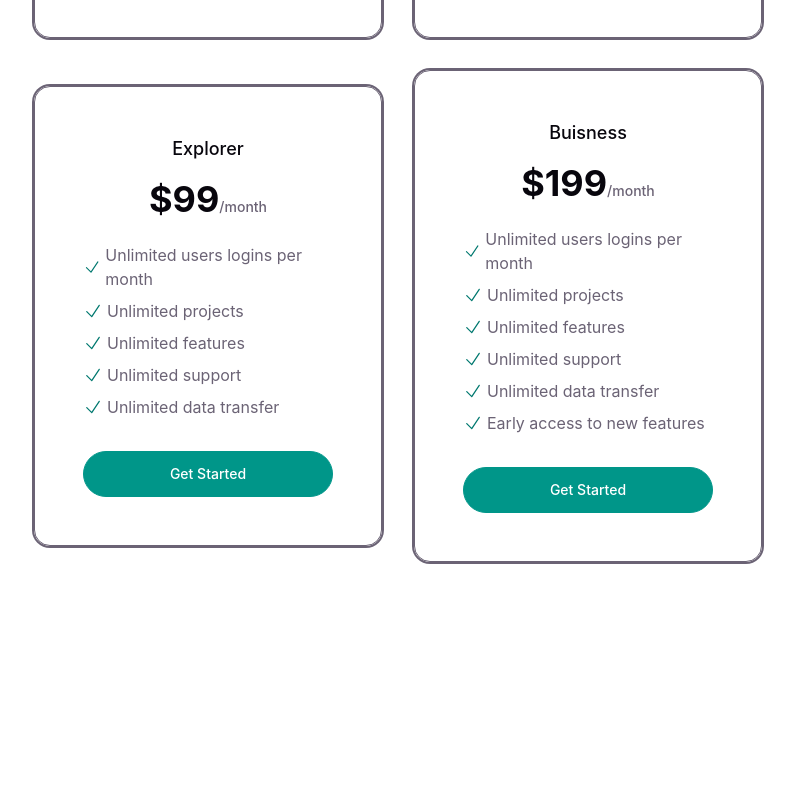
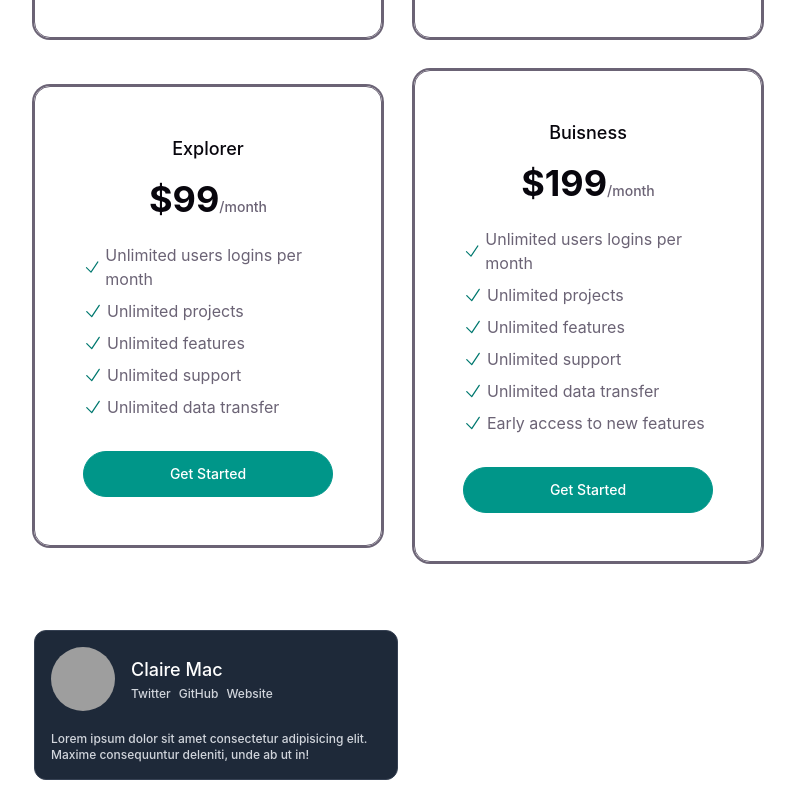
Before and after one commit to Fauzansyz/frontend-react-js, a React (Vite) app: page / in a window 1280 px wide. Shown: the part 1614-2414 px from the top of the page, without its empty margins (242-1037 px from the left). Before the commit the page ends 2224 px from the top, so only its background shows below. Built offline with nearby package versions, Linux system fonts and the light colour scheme; grey boxes are pictures that could not be loaded.

Commit message:
adding testimonial section and card

```diff
--- a/src/App.jsx
+++ b/src/App.jsx
@@ -9,6 +9,7 @@ import TopNavBar from './components/navbar/TopNavBar'
 import HeroSection from './components/hero/HeroSection'
 import PricingSection from './components/pricing/PricingSection'
 import FeatureSection from './components/feature/FeatureSection'
+import TestimoniSection from './components/testimonial/TestimoniSection'
 
 function App() {
   const [count, setCount] = useState(0)
@@ -67,7 +68,8 @@ function App() {
     <TopNavBar />
      <HeroSection />
       <FeatureSection />
-    <PricingSection data={pricing} />
+     <PricingSection data={pricing} />
+    <TestimoniSection />
     </>
   )
 }
--- a/src/components/hero/HeroSection.jsx
+++ b/src/components/hero/HeroSection.jsx
@@ -6,7 +6,7 @@ export default function HeroSection() {
     <section class="bg-[var(--code-bg)] lg:grid lg:h-screen lg:place-content-center">
       <div class="mx-auto w-screen max-w-7xl px-5 py-15 sm:px-6 sm:py-34 lg:px-8 lg:py-42">
         <div class="mx-auto max-w-prose text-center">
-          <h1 class="text-4xl font-normal font-[800] text-[var(--text-h)] sm:text-6xl font-[var(--oswald)]">
+          <h1 class="text-4xl font-normal font-[800] text-[var(--text-h)] sm:text-6xl font-[var(--fira)]">
             Understand user flow and
             <strong class="text-teal-400"> increase </strong>
             conversions
--- /dev/null
+++ b/src/components/testimonial/TestimoniSection.jsx
@@ -0,0 +1,42 @@
+export default function TestimoniSection() {
+  return (
+    <>
+    <div className="mx-auto max-w-3xl grid md:grid-cols-2 sm:grid-cols-1 lg:grid-cols-2 items-center justify-center p-5">
+    <article className="rounded-xl border border-gray-700 bg-gray-800 p-4">
+      <div className="flex items-center gap-4">
+        <img alt="" src="https://images.unsplash.com/photo-1614644147724-2d4785d69962?auto=format&amp;fit=crop&amp;q=80&amp;w=1160" className="size-16 rounded-full object-cover"/>
+
+        <div>
+          <h3 className="text-lg font-medium text-white">Claire Mac</h3>
+
+          <div className="flow-root">
+            <ul className="-m-1 flex flex-wrap">
+              <li className="p-1 leading-none">
+                <a href="#" className="text-xs font-medium text-gray-300"> Twitter </a>
+              </li>
+
+              <li className="p-1 leading-none">
+                <a href="#" className="text-xs font-medium text-gray-300"> GitHub </a>
+              </li>
+
+              <li className="p-1 leading-none">
+                <a href="#" className="text-xs font-medium text-gray-300">Website</a>
+              </li>
+            </ul>
+          </div>
+        </div>
+      </div>
+
+      <ul className="mt-5 space-y-2">
+        <li>
+            <p className="mt-1 text-xs font-medium text-gray-300">
+              Lorem ipsum dolor sit amet consectetur adipisicing elit. Maxime consequuntur deleniti,
+              unde ab ut in!
+            </p>
+        </li>
+      </ul>
+    </article>
+    </div>
+    </>
+  )
+}
--- a/src/index.css
+++ b/src/index.css
@@ -3,7 +3,7 @@
 
 @import "tailwindcss";
 
-@theme inline {
+@theme {
     --text: #6b6375;
     --text-h: #08060d;
     --bg: #fff;
```
